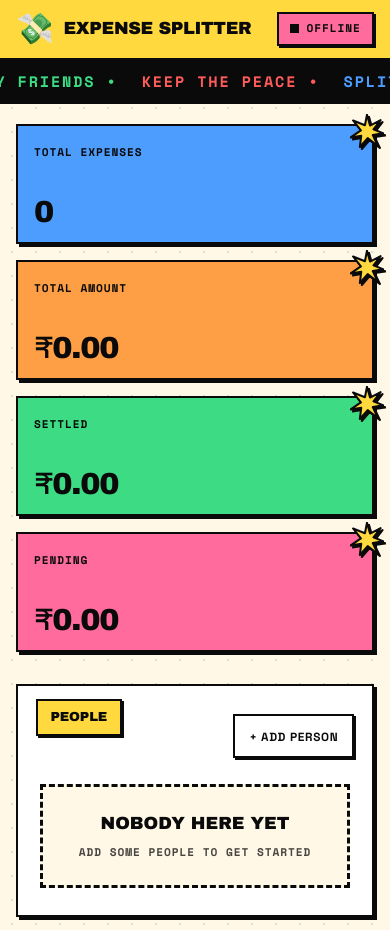
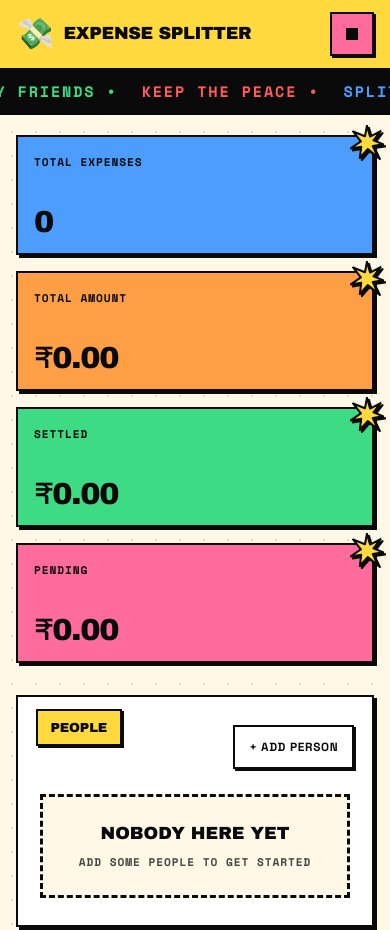
Before and after one commit to Samyakk21/expense-app, a plain HTML site: page public/index.html in a window 390 px wide. Shown: the top 930 px of the page. Drawn offline with nearby package versions, Linux system fonts and the light colour scheme; no server answers.

Commit message:
Collapse status badge to dot-only on mobile

```diff
--- a/public/style.css
+++ b/public/style.css
@@ -1046,6 +1046,19 @@ input[type="number"]::-webkit-inner-spin-button {
   .app-header { padding: 0.75rem 1rem; }
   .app-container { margin-top: 1.25rem; gap: 20px; }
 
+  /* Status collapses to a dot-only sticker. The text stays in the DOM via
+     font-size:0 so screen readers still announce CONNECTED / OFFLINE. */
+  .status-badge {
+    font-size: 0;
+    gap: 0;
+    padding: 0;
+    width: 44px;
+    height: 44px;
+    flex: none;
+    justify-content: center;
+  }
+  .status-badge::before { width: 12px; height: 12px; }
+
   .dashboard { grid-template-columns: 1fr; gap: 1rem; }
   .stat-card { min-height: 120px; }
   .stat-value { font-size: 1.9rem; }
```
